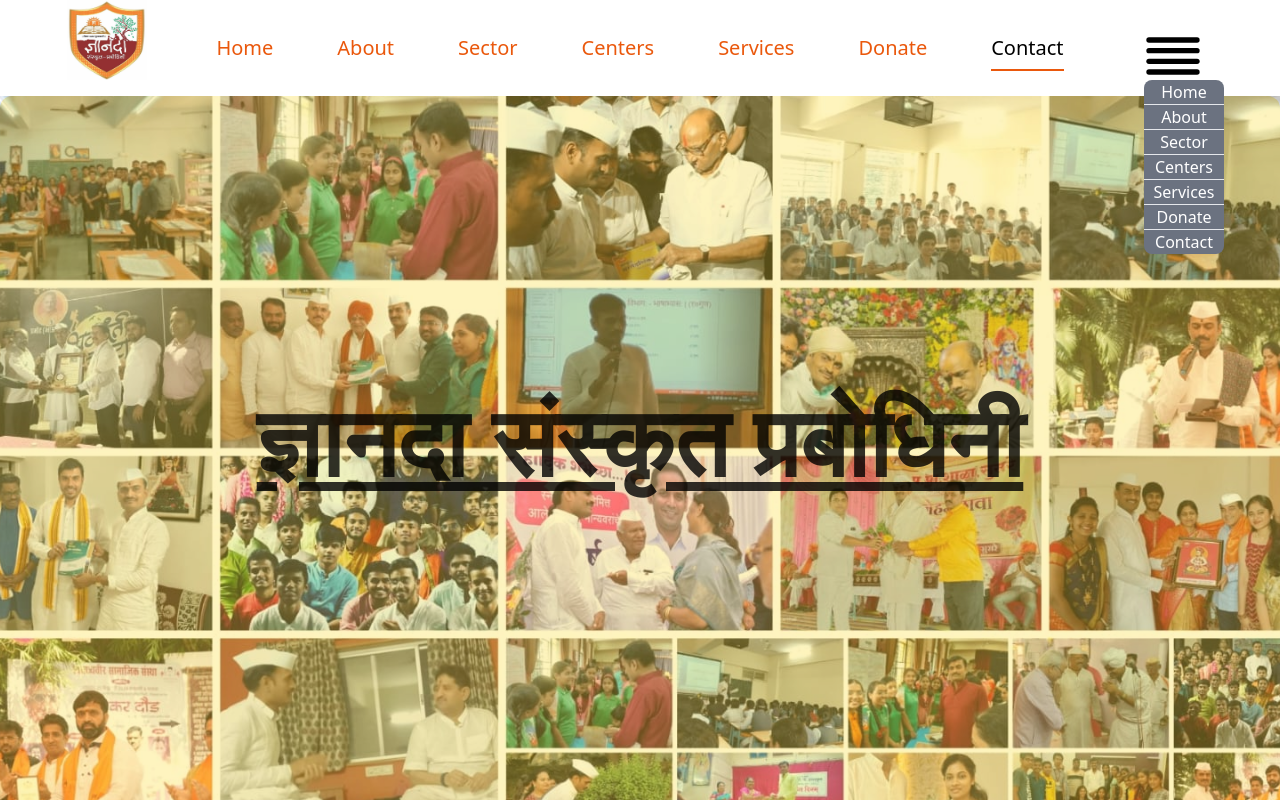
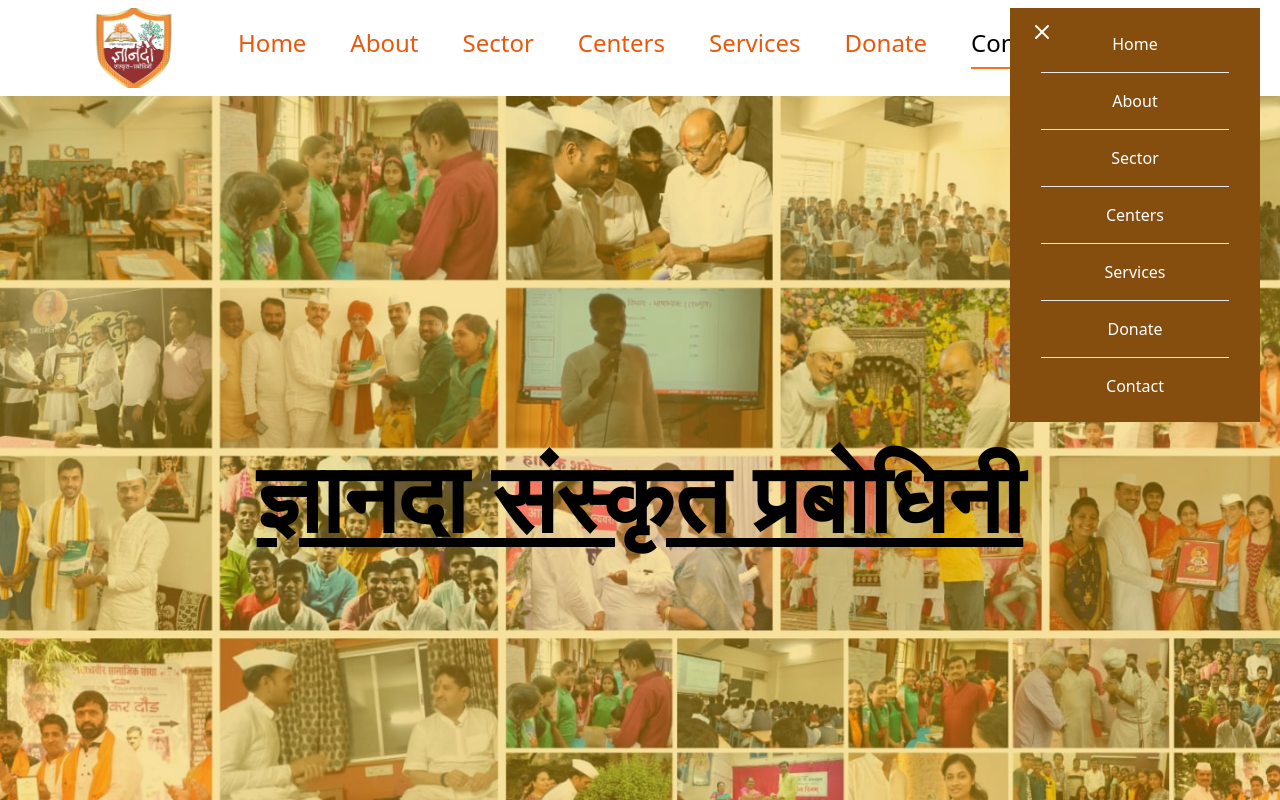
Before and after one commit to Ajay4615/Dnyanda, a React (Vite) app: page /Contact in a window 1280 px wide. Both pictures are taken after a click on the button 1173 px from the left and 56 px from the top of the page. Shown: the top 800 px of the page. Built offline with nearby package versions, Linux system fonts and the light colour scheme.

Commit message:
Done header responsive

```diff
--- a/src/Components/AboutUs.jsx
+++ b/src/Components/AboutUs.jsx
@@ -14,17 +14,17 @@
         </span>
       </h2>
     </div>
-          <div className="mt-12 grid grid-cols-1 gap-8 md:grid-cols-3 md:gap-6">
+    <div className="mt-12 grid grid-cols-1 gap-8 sm:grid-cols-3 md:gap-6">
       {/* Left Image */}
-            <div className="flex justify-center">
+      <div className="flex justify-center transform md:-rotate-6  sm:border-4 border-red-500 ">
         <img
-                src="/images/campus3.jpg"
+          src="/images/left.jpg"
           alt="Campus"
-                className="rounded-lg shadow-lg max-h-80 md:max-h-full"
+          className=" shadow-lg max-h-80 md:max-h-full"
         />
       </div>
       {/* Middle Image */}
-            <div className="flex justify-center">
+      <div className="flex justify-center sm:border-4 border-black">
         <img
           src="/images/middle.jpg"
           alt="Middle"
@@ -32,16 +32,17 @@
         />
       </div>
       {/* Right Image */}
-            <div className="flex justify-center">
+      <div className="flex justify-center transform md:rotate-6 sm:border-4 border-red-500">
         <img
           src="/images/right.jpg"
           alt="Right"
-                className="rounded-lg shadow-lg max-h-80 md:max-h-full"
+          className=" shadow-lg max-h-80 md:max-h-full"
         />
       </div>
     </div>
   </div>
 </section>
+
 
       {/* Content Section */}
       <section className="py-16 bg-orange-500">
@@ -52,7 +53,7 @@
               <img
                 src="/images/aboutpage.jpg"
                 alt="About Page"
-                className="rounded-lg shadow-lg max-w-full"
+                className=" shadow-lg max-w-full"
               />
             </div>
             {/* Text */}
--- a/src/Components/Header.jsx
+++ b/src/Components/Header.jsx
@@ -1,6 +1,6 @@
 import React, { useState, useRef, useEffect } from "react";
 import { NavLink } from "react-router-dom";
-import { FiAlignJustify } from "react-icons/fi";
+import { FiAlignJustify ,FiX } from "react-icons/fi";
 
 function Header() {
   const [isVisible, setIsVisible] = useState(false);
@@ -15,9 +15,8 @@
       setIsVisible(false);
     }
   };
-
-  const handleCloseDomain = () => {
-    setIsVisible(false);
+  const handleCloseButtonClick = () => {
+    setIsVisible(false); // Close the menu when close button is clicked
   };
 
   useEffect(() => {
@@ -26,320 +25,180 @@
       document.removeEventListener("mousedown", handleClickOutside);
     };
   }, []);
+
   return (
-    <>
-
-<div className="flex  flex-nowrap h-0 ">
-      <div className="w-1/2 sm:w-1/5 lg:w-1/6 pb-2 flex justify-center">
-        <div className="rounded h-20 w-20 ">
+    <header className="py-2 bg-white shadow-md">
+      <div className="max-w-7xl mx-auto px-4 sm:px-6 lg:px-8 flex justify-between items-center">
+        <div className="flex items-center justify-center gap-10 w-full">
+          <div className="h-16 md:h-20 md:w-20 w-1/2 ">
             <img
               src={"./images/logo.jpg"}
-            alt="My Image"
-            className="w-full h-full object-fill"
+              alt="Logo"
+              className="object-cover w-16  md:w-full h-full rounded"
             />
           </div>
-      </div>
-      <div className="w-0 sm:w-3/5 lg:w-2/3 p-2 ">
-        <div className=" p-4 rounded  ">
-        <div className="flex items-center justify-center h-18 text-center mx-8 md:mx-12 sm:ms-10 lg:mx-28 h-12">
-          <ul className="flex hidd gap-3 sm:gap-4 md:gap-9 xl:gap-16 items-center text-sm lg:text-xl text-orange-600 ">
-            <li>
+          <nav className="hidden md:flex ml-6  space-x-6 lg:space-x-11 text-lg lg:text-2xl">
             <NavLink
               to="/"
               className={({ isActive }) =>
                 `${
                   isActive
-                      ? "border-b-2 text-black border-orange-600"
+                    ? "border-b-2 text-black border-orange-500"
                     : "text-orange-600 "
-                  } pb-2`
-                }
+                } pb-2  hover:border-b-2 hover:border-black `}
             >
               Home
             </NavLink>
-            </li>
-            <li>
             <NavLink
               to="/AboutUs"
               className={({ isActive }) =>
                 `${
                   isActive
-                      ? "border-b-2 text-black border-orange-600"
+                    ? "border-b-2 text-black border-orange-500"
                     : "text-orange-600 "
-                  } pb-2`
-                }
+                } pb-2  hover:border-b-2 hover:border-black `}
             >
               About
             </NavLink>
-            </li>
-            <li>
             <NavLink
               to="/Sector"
               className={({ isActive }) =>
                 `${
                   isActive
-                      ? "border-b-2 text-black border-orange-600"
+                    ? "border-b-2 text-black border-orange-500"
                     : "text-orange-600 "
-                  } pb-2`
-                }
+                } pb-2  hover:border-b-2 hover:border-black `}
             >
               Sector
             </NavLink>
-            </li>
-            <li>
             <NavLink
               to="/Centers"
               className={({ isActive }) =>
                 `${
                   isActive
-                      ? "border-b-2 text-black border-orange-600"
+                    ? "border-b-2 text-black border-orange-500"
                     : "text-orange-600 "
-                  } pb-2`
-                }
+                } pb-2  hover:border-b-2 hover:border-black `}
             >
               Centers
             </NavLink>
-            </li>
-            <li>
             <NavLink
               to="/Services"
               className={({ isActive }) =>
                 `${
                   isActive
-                      ? "border-b-2 text-black border-orange-600"
+                    ? "border-b-2 text-black border-orange-500"
                     : "text-orange-600 "
-                  } pb-2`
-                }
+                } pb-2  hover:border-b-2 hover:border-black `}
             >
               Services
             </NavLink>
-            </li>
-            <li>
             <NavLink
               to="/Donate"
               className={({ isActive }) =>
                 `${
                   isActive
-                      ? "border-b-2 text-black border-orange-600"
+                    ? "border-b-2 text-black border-orange-500"
                     : "text-orange-600 "
-                  } pb-2`
-                }
+                } pb-2  hover:border-b-2 hover:border-black `}
             >
               Donate
             </NavLink>
-            </li>
-            <li>
             <NavLink
               to="/Contact"
               className={({ isActive }) =>
                 `${
                   isActive
-                      ? "border-b-2 text-black border-orange-600"
+                    ? "border-b-2 text-black border-orange-500"
                     : "text-orange-600 "
-                  } pb-2`
-                }
+                } pb-2  hover:border-b-2 hover:border-black `}
             >
               Contact
             </NavLink>
-            </li>
-          </ul>
-        </div>
-        </div>
-      </div>
-      <div className="w-1/2 sm:w-1/5 lg:w-1/6 p-2">
-        <div className=" p-4 rounded flex justify-center hid">
+          </nav>
+        <div className="lg:ms-10 max-w-52">
           <button onClick={handleButtonClick}>
-            <FiAlignJustify className=" h-12 text-black w-16  md:h-16 " />
+            <FiAlignJustify className="h-12 w-12 text-black" />
           </button>
         </div>
         </div>
       </div>
 
 
-        {/* <div className="flex items-center justify-center h-18 text-center mx-8 md:mx-12 sm:ms-10 lg:mx-28">
-          <ul className="flex hidd gap-3 sm:gap-4 md:gap-6 xl:gap-16 items-center text-sm lg:text-xl text-orange-600 ">
-            <li>
+      {isVisible && (
+        <div
+          ref={domainRef}
+          className={`absolute top-0 right-0 md:top-2 md:right-5 bg-yellow-800 text-white z-30 transform transition-transform duration-1000 ease-in-out ${
+            isVisible ? "translate-x-0" : "translate-x-full"
+          }`}
+          style={{ maxWidth: "250px", width: "100%" }}
+        >
+          <button
+            onClick={handleCloseButtonClick}
+            className="absolute top-3 left-5 text-white hover:text-gray-300"
+          >
+            <FiX className="h-6 w-6" />
+          </button>
+          <nav className="flex flex-col items-center py-4 space-y-2">
             <NavLink
               to="/"
-                className={({ isActive }) =>
-                  `${
-                    isActive
-                      ? "border-b-2 text-black border-orange-600"
-                      : "text-orange-600 "
-                  } pb-2`
-                }
+              onClick={handleButtonClick}
+              className="block text-center py-2 hover:text-black hover:bg-yellow-700 w-2/3"
             >
               Home
             </NavLink>
-            </li>
-            <li>
+            <hr className="w-3/4 mx-auto" />
             <NavLink
               to="/AboutUs"
-                className={({ isActive }) =>
-                  `${
-                    isActive
-                      ? "border-b-2 text-black border-orange-600"
-                      : "text-orange-600 "
-                  } pb-2`
-                }
+              onClick={handleButtonClick}
+              className="block  text-center py-2 hover:text-black hover:bg-yellow-700 w-2/3"
             >
               About
             </NavLink>
-            </li>
-            <li>
+            <hr className="w-3/4 mx-auto" />
             <NavLink
               to="/Sector"
-                className={({ isActive }) =>
-                  `${
-                    isActive
-                      ? "border-b-2 text-black border-orange-600"
-                      : "text-orange-600 "
-                  } pb-2`
-                }
+              onClick={handleButtonClick}
+              className="block  text-center py-2 hover:text-black hover:bg-yellow-700 w-2/3"
             >
               Sector
             </NavLink>
-            </li>
-            <li>
+            <hr className="w-3/4 mx-auto" />
             <NavLink
               to="/Centers"
-                className={({ isActive }) =>
-                  `${
-                    isActive
-                      ? "border-b-2 text-black border-orange-600"
-                      : "text-orange-600 "
-                  } pb-2`
-                }
+              onClick={handleButtonClick}
+              className="block  text-center py-2 hover:text-black hover:bg-yellow-700 w-2/3"
             >
               Centers
             </NavLink>
-            </li>
-            <li>
+            <hr className="w-3/4 mx-auto" />
             <NavLink
               to="/Services"
-                className={({ isActive }) =>
-                  `${
-                    isActive
-                      ? "border-b-2 text-black border-orange-600"
-                      : "text-orange-600 "
-                  } pb-2`
-                }
+              onClick={handleButtonClick}
+              className="block  text-center py-2 hover:text-black hover:bg-yellow-700 w-2/3"
             >
               Services
             </NavLink>
-            </li>
-            <li>
+            <hr className="w-3/4 mx-auto" />
             <NavLink
               to="/Donate"
-                className={({ isActive }) =>
-                  `${
-                    isActive
-                      ? "border-b-2 text-black border-orange-600"
-                      : "text-orange-600 "
-                  } pb-2`
-                }
+              onClick={handleButtonClick}
+              className="block  text-center py-2 hover:text-black hover:bg-yellow-700 w-2/3"
             >
               Donate
             </NavLink>
-            </li>
-            <li>
+            <hr className="w-3/4 mx-auto " />
             <NavLink
               to="/Contact"
-                className={({ isActive }) =>
-                  `${
-                    isActive
-                      ? "border-b-2 text-black border-orange-600"
-                      : "text-orange-600 "
-                  } pb-2`
-                }
+              onClick={handleButtonClick}
+              className="block text-center py-2 hover:text-black hover:bg-yellow-700  w-2/3"
             >
               Contact
             </NavLink>
-            </li>
-          </ul>
-        </div>
-
-          <button onClick={handleButtonClick}>
-            <FiAlignJustify className=" h-12 text-orange-600 ms-16 xl:ms-40 lg:ms-16 w-16  md:h-16 hid" />
-          </button> */}
-        <div className="flex items-center justify-center h-20 md:h-24 sym ms-5 ">
-
-          {isVisible && (
-            <div
-              ref={domainRef}
-              className="mt-4 bg-gray-500 text-center rounded-lg absolute right-14 top-16 z-30 w-20 text-white"
-            >
-            <div className="">
-          <ul className="">
-            <li>
-              <NavLink
-                to="/"
-                onClick={handleCloseDomain}
-                className=""
-              >
-                Home <hr />
-              </NavLink>
-            </li>
-            <li>
-              <NavLink
-                to="/AboutUs"
-                onClick={handleCloseDomain}
-                className=""
-              >
-                About <hr />
-              </NavLink>
-            </li>
-            <li>
-              <NavLink
-                to="/Sector"
-                onClick={handleCloseDomain}
-                className=""
-              >
-                Sector <hr />
-              </NavLink>
-            </li>
-            <li>
-              <NavLink
-                to="/Centers"
-                onClick={handleCloseDomain}
-                className=""
-              >
-                Centers <hr />
-              </NavLink>
-            </li>
-            <li>
-              <NavLink
-                to="/Services"
-                onClick={handleCloseDomain}
-                className=""
-              >
-                Services <hr />
-              </NavLink>
-            </li>
-            <li>
-              <NavLink
-                to="/Donate"
-                onClick={handleCloseDomain}
-                className=""
-              >
-                Donate <hr />
-              </NavLink>
-            </li>
-            <li>
-              <NavLink
-                to="/Contact"
-                onClick={handleCloseDomain}
-                className=""
-              >
-                Contact
-              </NavLink>
-            </li>
-          </ul>
-        </div>
+          </nav>
         </div>
       )}
-        </div>
-      {/* </div> */}
-    </>
+    </header>
   );
 }
 
--- a/src/Components/Hero.jsx
+++ b/src/Components/Hero.jsx
@@ -8,20 +8,22 @@
 
   return (
     <>
-      <div className="flex-col bg-yellow-300 rounded-xl ">
-        <div className="">
-          <img
-            src={"/images/background.jpeg"}
-            alt="My Image"
-            className="bg-yellow-500 opacity-65 xl:h-screen lg:w-full lg:object-cover "
-          />
-
-          <div className="absolute inset-0 flex items-center justify-center h-60 sm:h-70 lg:h-5/6 md:h-5/6 xl:h-90vh mt-20 name">
-            <p className="text-black text-4xl sm:text-5xl md:text-6xl lg:text-8xl font-bold opacity-80 underline text-center">
-              ज्ञानदा संस्कृत प्रबोधिनी
+      <div className="flex flex-wrap">
+      <div className="w-full ">
+        <div className="relative h-40vh md:h-screen flex items-center justify-center bg-yellow-500">
+          <div
+            className="absolute inset-0 bg-cover bg-center opacity-60"
+            style={{ backgroundImage: "url('/images/background.jpeg')" }}
+          ></div>
+          <div className="relative p-4">
+            <p className="text-black text-4xl sm:text-5xl md:text-6xl lg:text-8xl underline text-center">
+              <b>ज्ञानदा संस्कृत प्रबोधिनी</b>
             </p>
           </div>
         </div>
+      </div>
+
+    </div>
         <div className=" flex justify-center items-center bg-yellow-300 py-6">
           <div className="w-screen md:w-2/3 p-2">
             <p
@@ -37,7 +39,7 @@
             </p>
           </div>
         </div>
-      </div>
+      {/* </div> */}
 
       <div className="mt-12 flex-col justify-center items-center mb-4">
         <div className="mb-3 md:mb-12">
@@ -55,42 +57,22 @@
 
         </div>
         <Split/>
-
-        {/* <div className="flex justify-center items-center w-full flex-wrap">
-          <div className="px-10  py-5 md:p-11 xl:px-20 w-full md:w-1/2 ">
-          <img
-          src="./images/background.jpg"
-          alt="left side image"
-          className="rounded-tl-3xl rounded-br-3xl w-full"
-          />
-          </div>
-          <div className="px-10 py-5 md:p-11 xl:px-20 w-full md:w-1/2 ">
-          <img
-          src="./images/background.jpg"
-          alt="right side image"
-          className="rounded-tl-3xl rounded-br-3xl w-full"
-          />
-          </div>
-          <p className="text-wrap text-sm md:text-auto">
-          Deccan College (Dictionary Kosh ),Pune
-          </p>
-          </div> */}
       </div>
 
       <div className="bg-yellow-500 w-full flex justify-center items-center h-full rounded-lg mt-24">
-        <div className="flex-col items-center justify-center text-center w-2/3 md:w-1/2 pb-16">
+      <div className="flex flex-col items-center justify-center text-center w-11/12 md:w-2/3 lg:w-1/2 pb-16">
         <div className="py-5">
-          <p className="text-black text-xl  md:text-2xl lg:text-3xl font-bold w-full h-10 md:h-24  ">
-            The <span className="text-white text-3xl sm:text-4xl lg:text-6xl" style={{fontFamily:"cursive"}}>Dnayanada</span> Vision
+          <p className="text-black text-xl md:text-2xl lg:text-3xl font-bold w-full">
+            The <span className="text-white text-3xl sm:text-4xl lg:text-6xl" style={{ fontFamily: "cursive" }}>Dnayanada</span> Vision
           </p>
         </div>
-          <div className="w-full ">
-          <div className="bg-white w-full h-44 sm:h-80  items-center  flex justify-center">
-            <img src="/images/logo.jpg" alt="" className="w-fit h-40 sm:h-72" />
-          </div>
+        <div className="w-full">
+          <div className="bg-white w-full h-44 sm:h-80 flex items-center justify-center rounded-lg">
+            <img src="/images/logo.jpg" alt="Dnayanada Logo" className="max-w-full max-h-full sm:h-72" />
           </div>
         </div>
       </div>
+    </div>
 
 
 
@@ -160,24 +142,7 @@
         </p>
       </div>
     <Philosopy/>
-      {/* <div>
-      <div className="flex justify-center items-center w-full flex-wrap">
-          <div className="px-10  py-5 md:p-11 xl:px-20 w-full md:w-1/2 ">
-            <img
-              src="./images/background.jpg"
-              alt="left side image"
-              className="rounded-tl-3xl rounded-br-3xl w-full"
-            />
-          </div>
-          <div className="px-10 py-5 md:p-11 xl:px-20 w-full md:w-1/2 ">
-            <img
-              src="./images/background.jpg"
-              alt="right side image"
-              className="rounded-tl-3xl rounded-br-3xl w-full"
-            />
-          </div>
-        </div>
-      </div> */}
+
     </div>
 
 
--- a/src/Components/Split.jsx
+++ b/src/Components/Split.jsx
@@ -45,14 +45,15 @@
         slidesToScroll: 1,
       };
       return (
-        <div className="p-4" >
+        <div className="p-4">
         <Slider {...settings}>
           {images.map((image, index) => (
-              <div key={index} className={`py-8 px-3 md:py-2 md:px-10 h-96   `}>
-                <img src={image} alt={`Image ${index + 1}`} className="object-cover h-full w-full  rounded-tl-3xl rounded-br-3xl" />
+            <div key={index} className="py-4 px-2 md:py-6 md:px-8 lg:py-8 lg:px-10 h-60 sm:h-80 md:h-96 lg:h-128">
+              <img src={image} alt={`Image ${index + 1}`} className="object-cover h-full w-full rounded-tl-3xl rounded-br-3xl" />
             </div>
           ))}
         </Slider>
+
       </div>
       );
     };
```
Lines whose indentation alone changed are shown as unchanged.
